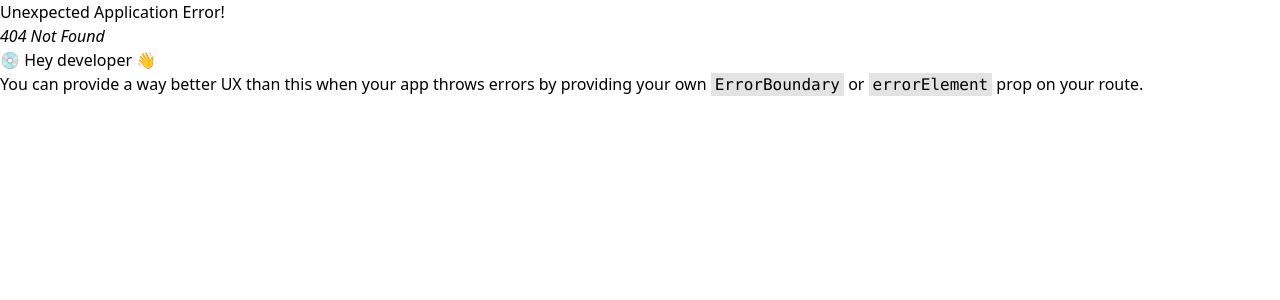
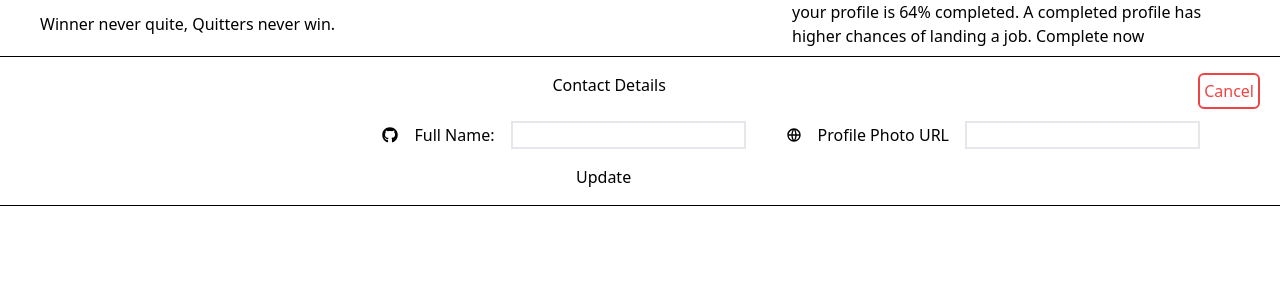
Before and after one commit to Deepaksadhwani/Expense-Tracker, a React (Vite) app: page /ProfilePage in a window 1280 px wide. Before the commit this address had no page. Shown: the top 300 px of the page. Built offline with nearby package versions, Linux system fonts and the light colour scheme.

Commit message:
update user profile feature && layout of user page

```diff
--- a/package.json
+++ b/package.json
@@ -10,9 +10,12 @@
     "preview": "vite preview"
   },
   "dependencies": {
+    "@reduxjs/toolkit": "^2.2.3",
     "firebase": "^10.11.1",
     "react": "^18.2.0",
     "react-dom": "^18.2.0",
+    "react-icons": "^5.1.0",
+    "react-redux": "^9.1.1",
     "react-router-dom": "^6.23.0"
   },
   "devDependencies": {
--- /dev/null
+++ b/src/layouts/userProfile/UserForm.jsx
@@ -0,0 +1,67 @@
+import React, { useRef } from "react";
+import { FaGithub } from "react-icons/fa";
+import { RiGlobalLine } from "react-icons/ri";
+import { FIREBASE_KEY, USER_UPDATE_INFO } from "../../utils/constants";
+import { useSelector } from "react-redux";
+
+const UserForm = () => {
+  const name = useRef(null);
+  const userPhotoUrl = useRef(null);
+  const userToken = useSelector((store) => store.user.token);
+
+  const userUpdateInfoHandler = async () => {
+    const postRequestDataForUpdateUserInfo = JSON.stringify({
+      idToken: userToken,
+      displayName: name.current.value,
+      photoUrl: userPhotoUrl.current.value,
+      returnSecureToken: true,
+    });
+
+    const response = await fetch(USER_UPDATE_INFO + FIREBASE_KEY, {
+      method: "POST",
+      body: postRequestDataForUpdateUserInfo,
+      headers: {
+        "Content-Type": "application/json",
+      },
+    });
+    const data = await response.json();
+    console.log(data)
+
+  };
+
+  return (
+    <div className="flex-col  border-b border-black">
+      <div className="border-1 mt-4 flex justify-between px-5">
+        <div></div>
+        <h2>Contact Details</h2>
+        <button className="rounded-md border-2 border-red-500 p-1 text-red-500">
+          Cancel
+        </button>
+      </div>
+      <div className="mt-3 flex items-center justify-end space-x-10 px-20">
+        <div className="flex items-center space-x-4">
+          <FaGithub />
+          <p>Full Name:</p>
+          <input ref={name} type="text" name="" id="" className="border-2" />
+        </div>
+        <div className="flex items-center space-x-4">
+          <RiGlobalLine />
+
+          <p>Profile Photo URL</p>
+          <input
+            ref={userPhotoUrl}
+            className="border-2"
+            type="text"
+            name=""
+            id=""
+          />
+        </div>
+      </div>
+      <button onClick={userUpdateInfoHandler} className="ml-[45%] py-4">
+        Update
+      </button>
+    </div>
+  );
+};
+
+export default UserForm;
--- a/src/pages/Home.jsx
+++ b/src/pages/Home.jsx
@@ -1,9 +1,18 @@
 import React from "react";
+import { useNavigate } from "react-router-dom";
+const Home = () => {
+  const navigate = useNavigate();
 
-const Home = () => {
+  const moveToUserPageHandler = () => {
+    navigate("/ProfilePage")
+  };
   return (
-    <div>
+    <div className="flex justify-between items-center bg-cyan-100 px-10">
       <h1>Welcome to expense tracker</h1>
+        <div className="flex items-center space-x-2 bg-slate-400 rounded-full ">
+          <p className="rounded-full p-1">Your profile is incomplete</p>
+          <button onClick={moveToUserPageHandler} className="bg-white p-2 rounded-full ">complete Now</button>
+        </div>
     </div>
   );
 };
--- a/src/pages/Login.jsx
+++ b/src/pages/Login.jsx
@@ -1,15 +1,13 @@
-import {
-  createUserWithEmailAndPassword,
-  signInWithEmailAndPassword,
-} from "firebase/auth";
 import React, { useRef, useState } from "react";
-import { auth } from "../utils/firebase";
 import { checkValidData } from "../utils/validate";
-import { FIREBASE_KEY } from "../utils/constants";
+import { FIREBASE_KEY, USER_SIGN_IN, USER_SIGN_UP } from "../utils/constants";
 import finance from "/src/assets/finance.png";
 import { useNavigate } from "react-router-dom";
+import { addToken } from "../store/userSlice";
+import { useDispatch } from "react-redux";
 
 const Login = () => {
+  const dispatch = useDispatch();
   const name = useRef(null);
   const email = useRef(null);
   const password = useRef(null);
@@ -28,48 +26,37 @@ const Login = () => {
     console.log(message);
     setError(message);
     if (message) return;
-
-    if (!isSign) {
-      const response = await fetch(
-        "https://identitytoolkit.googleapis.com/v1/accounts:signUp?key=" +
-          FIREBASE_KEY,
-        {
-          method: "POST",
-          body: JSON.stringify({
+    const postRequestData = JSON.stringify({
       email: emailValue,
       password: passwordValue,
       returnSecureToken: true,
-          }),
+    });
+    if (!isSign) {
+      const response = await fetch(USER_SIGN_UP + FIREBASE_KEY, {
+        method: "POST",
+        body: postRequestData,
         headers: {
           "Content-Type": "application/json",
         },
-        },
-      );
+      });
       const data = await response.json();
       console.log(data);
       if (!response.ok) {
         setError(data.error.message);
       }
+      dispatch(addToken(data?.idToken));
     } else {
-      const response = await fetch(
-        "https://identitytoolkit.googleapis.com/v1/accounts:signInWithPassword?key=" +
-          FIREBASE_KEY,
-        {
+      const response = await fetch(USER_SIGN_IN + FIREBASE_KEY, {
         method: "POST",
-          body: JSON.stringify({
-            email: emailValue,
-            password: passwordValue,
-            returnSecureToken: true,
-          }),
+        body: postRequestData,
         headers: {
           "Content-Type": "application/json",
         },
-        },
-      );
-      navigate("/home")
+      });
+      navigate("/home");
       const data = await response.json();
       console.log(data);
-      use;
+      dispatch(addToken(data?.idToken));
       if (!response.ok) {
         setError(data.error.message);
       }
@@ -79,7 +66,7 @@ const Login = () => {
   return (
     <div className="relative flex h-screen items-center justify-center bg-gradient-to-br from-pink-800 via-purple-800 to-blue-800 md:items-end ">
       <div className="flex w-[90%]  flex-col  items-center space-y-3 rounded-md border-2 bg-gray-100 py-20 shadow-lg  md:mb-[5%] md:ml-[35%]  md:w-[20%] md:py-14">
-        <h1 className="font-Mont mb-10 text-3xl font-semibold text-blue-500  md:mb-0 ">
+        <h1 className="mb-10 font-Mont text-3xl font-semibold text-blue-500  md:mb-0 ">
           {isSign ? "Sign In" : "Sign Up"}
         </h1>
         {!isSign && <input ref={name} type="text" placeholder="Name" />}
@@ -97,7 +84,7 @@ const Login = () => {
         />
         <p className="pt-2 font-medium text-red-800 ">{error}</p>
         <button
-          className=" font-Mont w-[60%] rounded-lg bg-blue-500 p-2 font-semibold text-white transition-all duration-300 hover:bg-blue-700 md:w-[75%]"
+          className=" w-[60%] rounded-lg bg-blue-500 p-2 font-Mont font-semibold text-white transition-all duration-300 hover:bg-blue-700 md:w-[75%]"
           onClick={validationHandler}
         >
           {isSign ? "Sign In" : "Sign Up"}
--- /dev/null
+++ b/src/pages/UserProfile.jsx
@@ -0,0 +1,20 @@
+import React from "react";
+import UserForm from "../layouts/userProfile/UserForm";
+
+const UserProfile = () => {
+  return (
+    <div>
+      <div className="flex w-full items-center justify-between border-b border-black px-10 pb-2  ">
+        <h2>Winner never quite, Quitters never win.</h2>
+        <p className="max-w-md break-words">
+          your profile is 64% completed. A completed profile has higher chances
+          of landing a job. Complete now
+        </p>
+      </div>
+
+      <UserForm />
+    </div>
+  );
+};
+
+export default UserProfile;
--- /dev/null
+++ b/src/store/appStore.js
@@ -0,0 +1,9 @@
+import { configureStore } from "@reduxjs/toolkit";
+import userReducer from "./userSlice";
+const appStore = configureStore({
+  reducer: {
+    user: userReducer,
+  },
+});
+
+export default appStore;
--- /dev/null
+++ b/src/store/userSlice.js
@@ -0,0 +1,20 @@
+import { createSlice } from "@reduxjs/toolkit";
+
+const userSlice = createSlice({
+  name: "user",
+  initialState: { token: null, userData: null },
+  reducers: {
+    addToken: (state, action) => {
+      state.token = action.payload;
+    },
+    setUserData: (state, action) => {
+      state.userData = action.payload;
+    },
+    removeToken: (action) => {
+      return null;
+    },
+  },
+});
+
+export const { addToken } = userSlice.actions;
+export default userSlice.reducer;
--- a/src/utils/constants.js
+++ b/src/utils/constants.js
@@ -1 +1,7 @@
 export const FIREBASE_KEY = "AIzaSyDediS6jBO6fl0QM9KuAFgJD8OTtG4g-fg";
+export const USER_SIGN_UP =
+  "https://identitytoolkit.googleapis.com/v1/accounts:signUp?key=";
+export const USER_SIGN_IN =
+  "https://identitytoolkit.googleapis.com/v1/accounts:signInWithPassword?key=";
+export const USER_UPDATE_INFO =
+  "https://identitytoolkit.googleapis.com/v1/accounts:update?key=";
```
Also changed, not shown: src/main.jsx (+7 -1 lines), 1 other file (tests, documents, lock files or other folders). Lines whose indentation alone changed are shown as unchanged.
